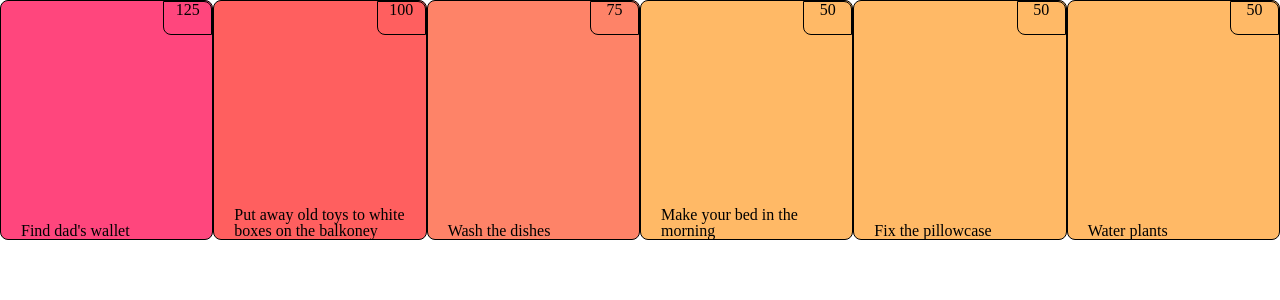
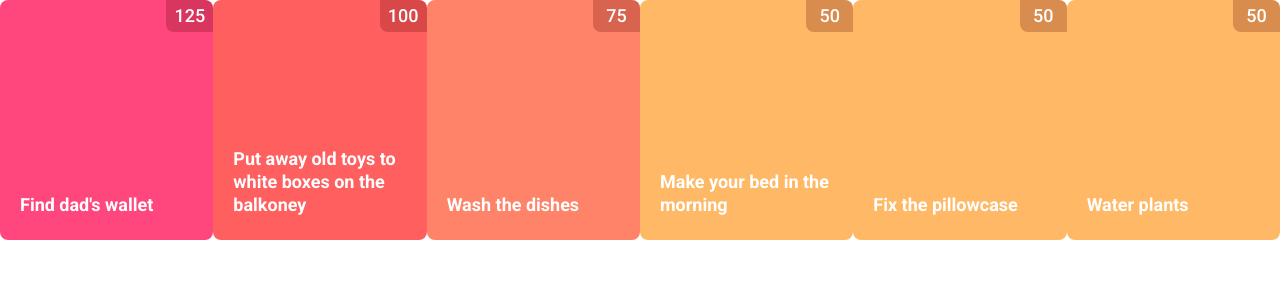
Before and after one commit to dkimd5/TaskManagerBW, a React app: page / in a window 1280 px wide. Shown: the top 300 px of the page. Built offline with nearby package versions, Linux system fonts and the light colour scheme.

Commit message:
cards done

```diff
--- a/src/components/App.js
+++ b/src/components/App.js
@@ -4,12 +4,12 @@ import "./reset.css";
 import "./App.scss";
 
 const initialCards = [
-   { points: 125, task: "Find dad's wallet" },
-   { points: 100, task: "Put away old toys to white boxes on the balkoney" },
-   { points: 75, task: "Wash the dishes" },
-   { points: 50, task: "Make your bed in the morning" },
-   { points: 50, task: "Fix the pillowcase" },
-   { points: 50, task: "Water plants" },
+   { reward: 125, task: "Find dad's wallet" },
+   { reward: 100, task: "Put away old toys to white boxes on the balkoney" },
+   { reward: 75, task: "Wash the dishes" },
+   { reward: 50, task: "Make your bed in the morning" },
+   { reward: 50, task: "Fix the pillowcase" },
+   { reward: 50, task: "Water plants" },
 ];
 
 export const App = () => {
@@ -19,7 +19,7 @@ export const App = () => {
    return (
       <ul className="cardslist">
          { cards.map((card, index) => (
-            <Card key={ index } points={ card.points } task={ card.task } />
+            <Card key={ index } reward={ card.reward } task={ card.task } />
          )) }
       </ul>
    );
--- a/src/components/Card.js
+++ b/src/components/Card.js
@@ -1,17 +1,17 @@
 import React from "react";
 import "./Card.scss"
 
-export const Card = ({ points, task }) => {
+export const Card = ({ reward, task }) => {
 
    const cardColor = () => {
-      if (points >= 10 && points < 75) {
-         return "lowest-points";
-      } else if (points < 100) {
-         return "low-points";
-      } else if (points < 125) {
-         return "high-points";
-      } else if (points >= 125) {
-         return "highest-points";
+      if (reward >= 10 && reward < 75) {
+         return "lowest-reward";
+      } else if (reward < 100) {
+         return "low-reward";
+      } else if (reward < 125) {
+         return "high-reward";
+      } else if (reward >= 125) {
+         return "highest-reward";
       } else {
          return "";
       }
@@ -19,7 +19,9 @@ export const Card = ({ points, task }) => {
 
    return (
       <li className={ `carditem ${cardColor()}` }>
-         <span className="carditem-points" >{ points }</span>
+         <div className="carditem-reward-wrp">
+            <span className="carditem-reward" >{ reward }</span>
+         </div>
          <p className="carditem-text">{ task }</p>
       </li>
    )
--- a/src/components/Card.scss
+++ b/src/components/Card.scss
@@ -1,39 +1,58 @@
 .carditem {
    height: 240px;
    width: 240px;
-   border: 1px solid black;
+   // border: 1px solid black;
    border-radius: 8px;
    position: relative;
    box-sizing: border-box;
    padding: 0 20px 24px;
 
-   &-points {
+   &-reward-wrp {
       position: absolute;
       top: 0;
       right: 0;
       height: 32px;
       width: 47px;
-      border: 1px solid black;
+      // border: 1px solid black;
       border-radius: 0 8px;
       text-align: center;
+      background: #64060640;
+   }
+
+   &-reward {
       vertical-align: middle;
+      font-family: Roboto;
+      font-size: 18px;
+      font-style: normal;
+      font-weight: 500;
+      line-height: 32px;
+      letter-spacing: 0em;
+      color: #fff;
    }
 
    &-text {
-      position: absolute;
-      bottom: 0;
+      display: flex;
+      align-items: flex-end;
+      height: 100%;
+      color: #fff;
+      font-family: Roboto;
+      font-size: 18px;
+      font-style: normal;
+      font-weight: 700;
+      line-height: 23px;
+      letter-spacing: 0em;
    }
 }
 
-.lowest-points {
+.lowest-reward {
    background-color: #ffb966;
 }
-.low-points {
+.low-reward {
    background-color: #fe8368;
 }
-.high-points {
+.high-reward {
    background-color: #ff5f5f;
 }
-.highest-points {
+.highest-reward {
    background-color: #ff467d;
 }
--- a/src/index.html
+++ b/src/index.html
@@ -5,6 +5,7 @@
    <meta charset="UTF-8">
    <meta http-equiv="X-UA-Compatible" content="IE=edge">
    <meta name="viewport" content="width=device-width, initial-scale=1.0">
+   <link rel="stylesheet" href="https://fonts.googleapis.com/css?family=Roboto:300,400,500,700&display=swap">
    <title>Task Manager BW</title>
 </head>
 
```
